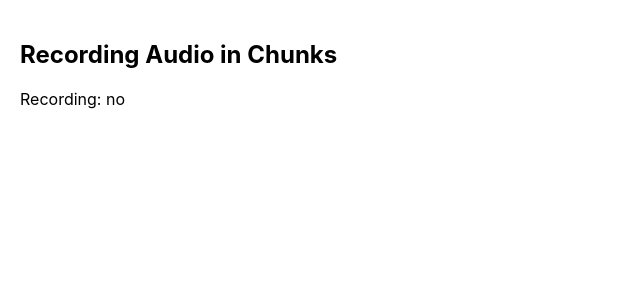
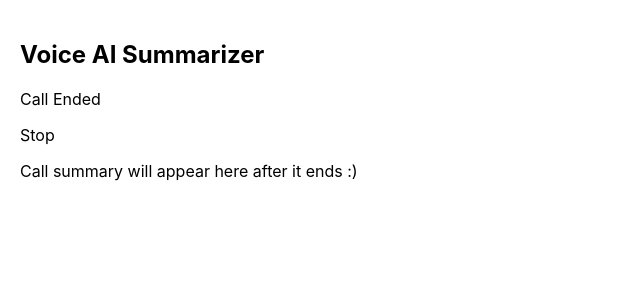
Before and after one commit to jdsantelicesl/HiyaSummarizer, a React (Create React App) app in the folder frontend/: page / in a window 1280 px wide. Shown: the top 300 px of the page, without its empty margins (0-640 px from the left). Built offline with nearby package versions, Linux system fonts and the light colour scheme; no server answers.

Commit message:
summarizes without any styles, looks ugly but works

```diff
--- a/frontend/src/App.js
+++ b/frontend/src/App.js
@@ -5,6 +5,7 @@ function App() {
   const mediaRecorder = useRef(null);
   const audioChunks = useRef([]);
   const [recording, setRecording] = useState(false);
+  const [summary, setSummary] = useState("Call summary will appear here after it ends :)")
 
   useEffect(() => {
     ws.current = new WebSocket("ws://127.0.0.1:5000/ws");
@@ -54,7 +55,14 @@ function App() {
     };
 
     ws.current.onmessage = (event) => {
-      console.log("Received:", event.data);
+      const data = JSON.parse(event.data);
+      console.log("Received:", data.type);
+
+      if (data.type == "Summary") {
+        setSummary(data.payload);
+        console.log("received summary");
+      }
+
     };
 
     ws.current.onclose = () => {
@@ -69,10 +77,18 @@ function App() {
     };
   }, []);
 
+  const handleClick = () => {
+    mediaRecorder.current.stop();
+    setRecording(false);
+    ws.current.send(JSON.stringify({type : "Stop"}))
+  }
+
   return (
     <div style={{ padding: 20 }}>
-      <h2>Recording Audio in Chunks</h2>
-      <p>Recording: {recording ? "yes" : "no"}</p>
+      <h2>Voice AI Summarizer</h2>
+      <p>{recording ? "Call Active" : "Call Ended"}</p>
+      <div onClick={handleClick}>Stop</div>
+      <p>{summary}</p>
     </div>
   );
 }
```
